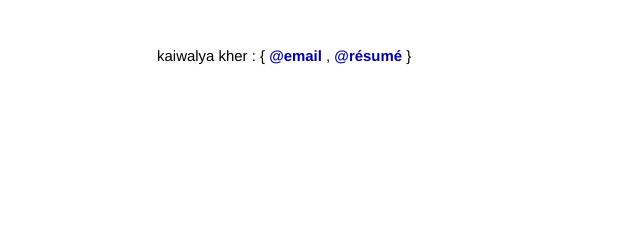
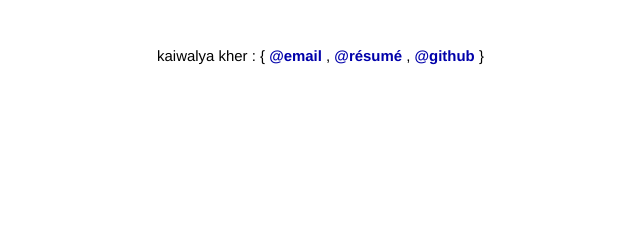
Before and after one commit to kaiwalya/kaiwalya.github.io, a Jekyll site: the page built from index.html, in a window 1280 px wide. Shown: the top 240 px of the page, without its empty margins (169-809 px from the left). Built offline with Jekyll 4.4.1, drawn with Linux system fonts in a browser that asks for light colours; Markdown is read by kramdown in place of the engine named in the settings.

Commit message:
Adding link to github

```diff
--- a/_layouts/default.html
+++ b/_layouts/default.html
@@ -21,6 +21,8 @@
             <a href="mailto:kaiwalya@kaiwalya.com">@email</a>
             ,
             <a href="./resume">@résumé</a>
+            ,
+            <a href="https://github.com/kaiwalya">@github</a>
             }
           </div>
 
```
